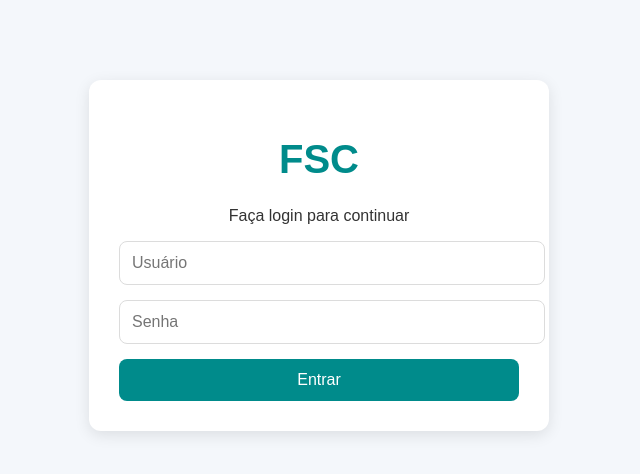
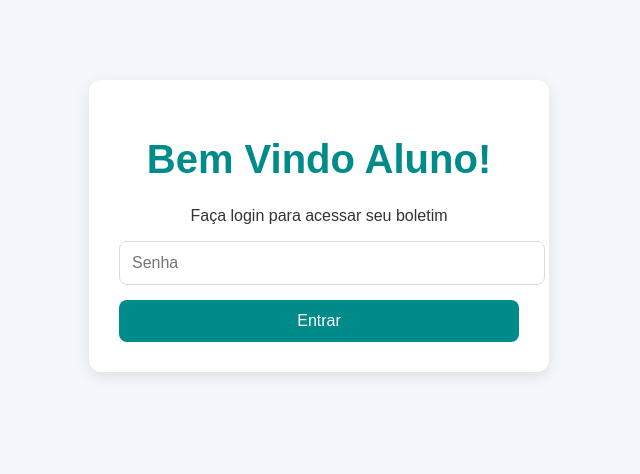
Before and after one commit to matheushfsi/notas_alunos, a Flask app: page /login in a window 1280 px wide. Shown: the top 474 px of the page, without its empty margins (321-961 px from the left). Run offline with Flask 3, Linux system fonts and the light colour scheme.

Commit message:
refactor: organizaçãp e limpeza do código do app.py

```diff
--- a/app.py
+++ b/app.py
@@ -2,11 +2,9 @@ from flask import Flask, render_template, request, redirect, session
 import mysql.connector
 
 app = Flask(__name__)
-
 app.secret_key = "fsc"
 
 def conectar():
-
     return mysql.connector.connect(
         host="localhost",
         user="root",
@@ -16,13 +14,14 @@ def conectar():
 
 @app.route("/")
 @app.route("/inicio")
-
 def inicio():
-
     return render_template("index.html")
 
+@app.route("/contato")
+def contato():
+    return render_template("contato.html")
+
 @app.route("/login", methods=["GET", "POST"])
-
 def login():
 
     if request.method == "POST":
@@ -31,55 +30,37 @@ def login():
         senha = request.form["senha"]
 
         conexao = conectar()
-
         cursor = conexao.cursor()
 
         sql = """
-        SELECT *
+        SELECT id, usuario
         FROM usuarios
         WHERE usuario = %s AND senha = %s
         """
 
         cursor.execute(sql, (usuario, senha))
-
         resultado = cursor.fetchone()
 
         conexao.close()
 
         if resultado:
-
+            session["id_usuario"] = resultado[0]
             session["usuario"] = resultado[1]
-            session["id_usuario"] = resultado[0]
-
             return redirect("/aluno")
 
-        else:
-
-            return render_template(
-                "index.html",
-                erro="Usuário ou senha inválidos"
-            )
+        return render_template("login.html", erro="Usuário ou senha inválidos")
 
     return render_template("login.html")
 
-@app.route("/contato")
-
-def contato():
-
-    return render_template("contato.html")
-
 @app.route("/aluno")
-
 def aluno():
 
     if "usuario" not in session:
-
         return redirect("/login")
 
     id_usuario = session["id_usuario"]
 
     conexao = conectar()
-
     cursor = conexao.cursor()
 
     sql = """
@@ -89,24 +70,16 @@ def aluno():
     """
 
     cursor.execute(sql, (id_usuario,))
-
     notas = cursor.fetchall()
 
     conexao.close()
 
-    return render_template(
-        "aluno.html",
-        notas=notas
-    )
+    return render_template("aluno.html", notas=notas)
 
 @app.route("/logout")
-
 def logout():
-
     session.clear()
-
     return redirect("/inicio")
 
 if __name__ == "__main__":
-
     app.run(debug=True)
--- a/templates/contato.html
+++ b/templates/contato.html
@@ -11,7 +11,7 @@
 <body>
   <nav class="navbar navbar-expand-lg navbar-dark bg-primary shadow-sm sticky-top">
     <div class="container">
-      <a class="navbar-brand fw-bold" href="index_bootstrap.html">FSC</a>
+      <a class="navbar-brand fw-bold" href="/inicio">FSC</a>
       <button class="navbar-toggler" type="button" data-bs-toggle="collapse" data-bs-target="#menuContato" aria-controls="menuContato" aria-expanded="false" aria-label="Alternar navegação">
         <span class="navbar-toggler-icon"></span>
       </button>
--- a/templates/index.html
+++ b/templates/index.html
@@ -11,7 +11,7 @@
 <body>
   <nav class="navbar navbar-expand-lg navbar-dark bg-primary shadow-sm sticky-top">
     <div class="container">
-      <a class="navbar-brand fw-bold" href="index.html">FSC</a>
+      <a class="navbar-brand fw-bold" href="/inicio">FSC</a>
       <button class="navbar-toggler" type="button" data-bs-toggle="collapse" data-bs-target="#menuPrincipal" aria-controls="menuPrincipal" aria-expanded="false" aria-label="Alternar navegação">
         <span class="navbar-toggler-icon"></span>
       </button>
--- a/templates/login.html
+++ b/templates/login.html
@@ -1,5 +1,6 @@
 <!DOCTYPE html>
 <html lang="pt-BR">
+
 <head>
     <meta charset="UTF-8">
     <meta name="viewport" content="width=device-width, initial-scale=1.0">
@@ -14,36 +15,25 @@
 
     <div class="login-box">
 
-        <h1>FSC</h1>
-        <p>Faça login para continuar</p>
+        <h1>Bem Vindo Aluno!</h1>
+        <p>Faça login para acessar seu boletim</p>
 
         <form method="POST">
 
-            <input
-                type="text"
-                name="usuario"
-                placeholder="Usuário"
-                required
-            >
+            <inputtype="text" name="usuario" placeholder="Usuário" required>
 
-            <input
-                type="password"
-                name="senha"
-                placeholder="Senha"
-                required
-            >
+                <input type="password" name="senha" placeholder="Senha" required>
 
-            <button type="submit">
-                Entrar
-            </button>
+                <button type="submit">Entrar</button>
 
         </form>
 
         {% if erro %}
-            <p class="erro">{{ erro }}</p>
+        <p class="erro">{{ erro }}</p>
         {% endif %}
 
     </div>
 
 </body>
+
 </html>
```
